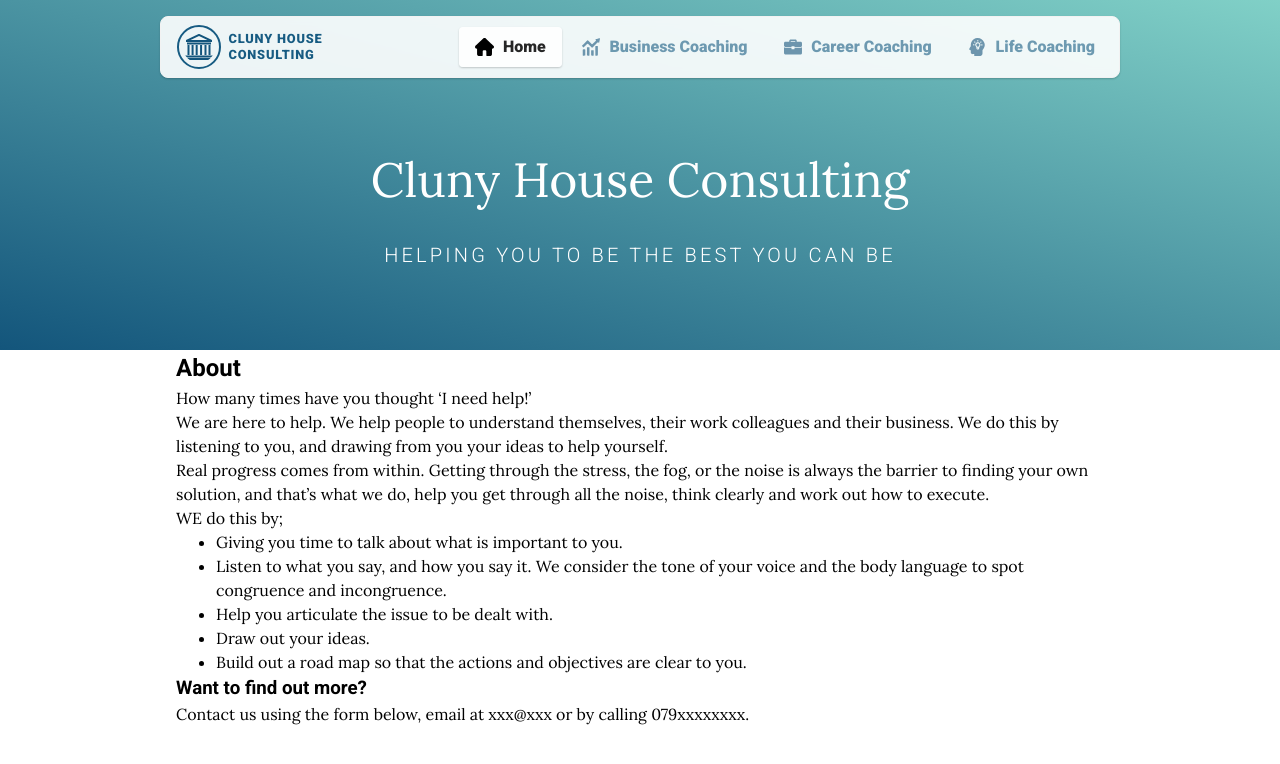
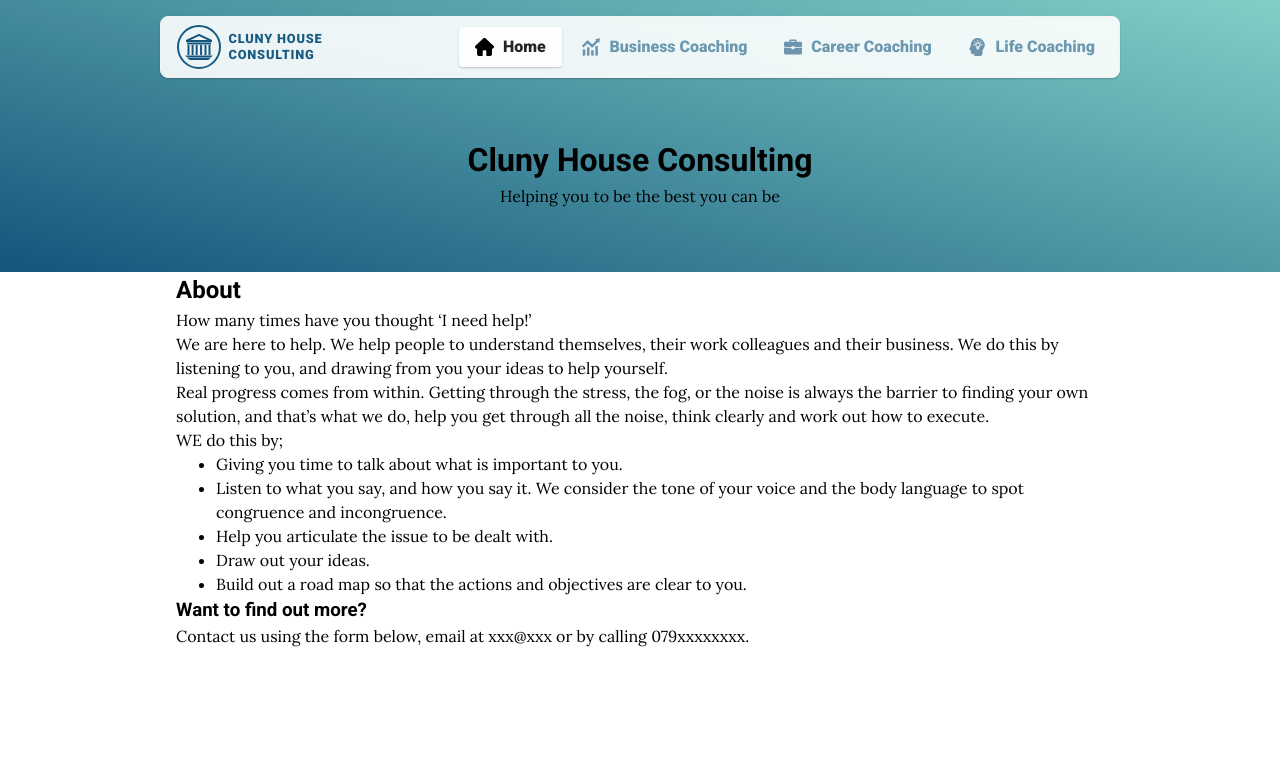
Before and after one commit to CJohnston079/cluny-house-consulting, a React (Vite) app: page / in a window 1280 px wide. Shown: the top 764 px of the page. Built offline with nearby package versions, Linux system fonts and the light colour scheme.

Commit message:
Style: apply BEM naming to `Hero` component

```diff
--- a/src/Hero.jsx
+++ b/src/Hero.jsx
@@ -4,8 +4,8 @@ import "./Hero.css";
 const Hero = function ({ heading, description }) {
 	return (
 		<header className="hero fb-col-wrapper">
-			<h1 className="hero-heading">{heading}</h1>
-			<p className="hero-description">{description}</p>
+			<h1 className="hero__heading">{heading}</h1>
+			<p className="hero__description">{description}</p>
 		</header>
 	);
 };
```
